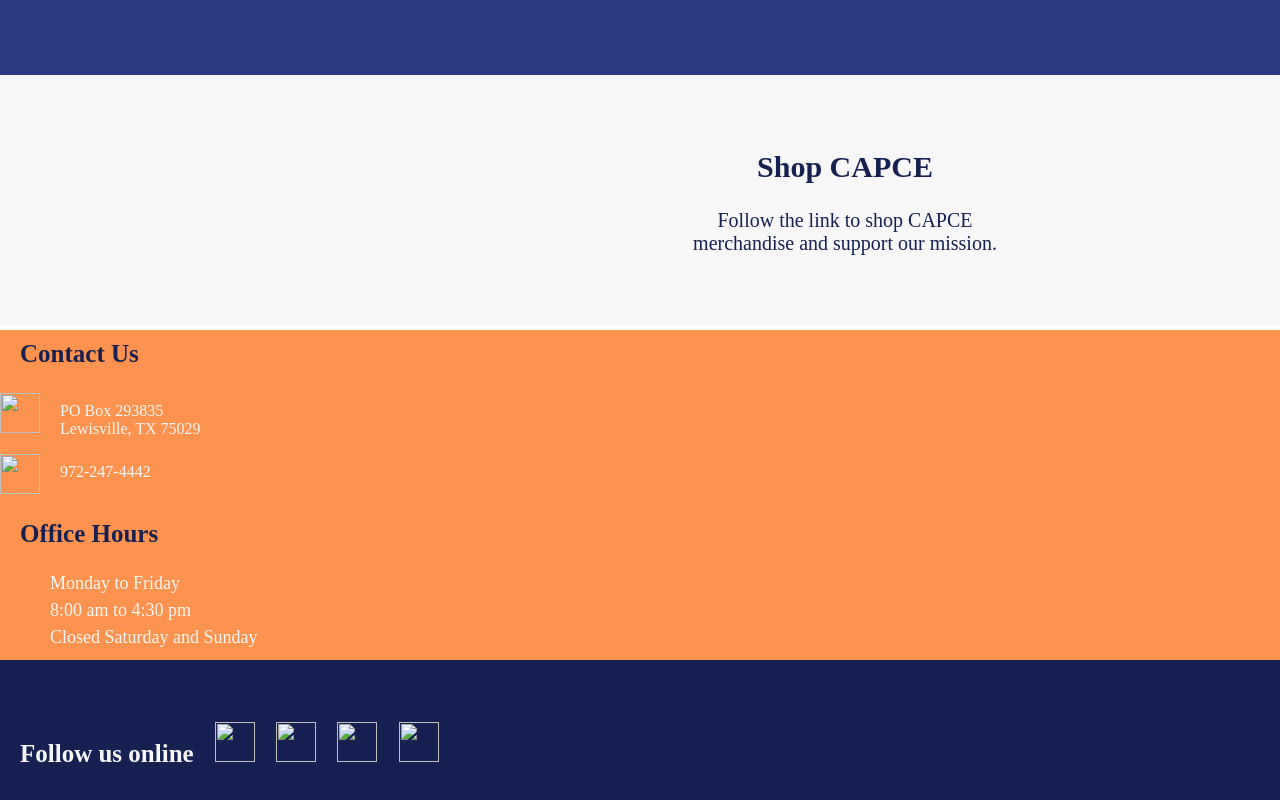
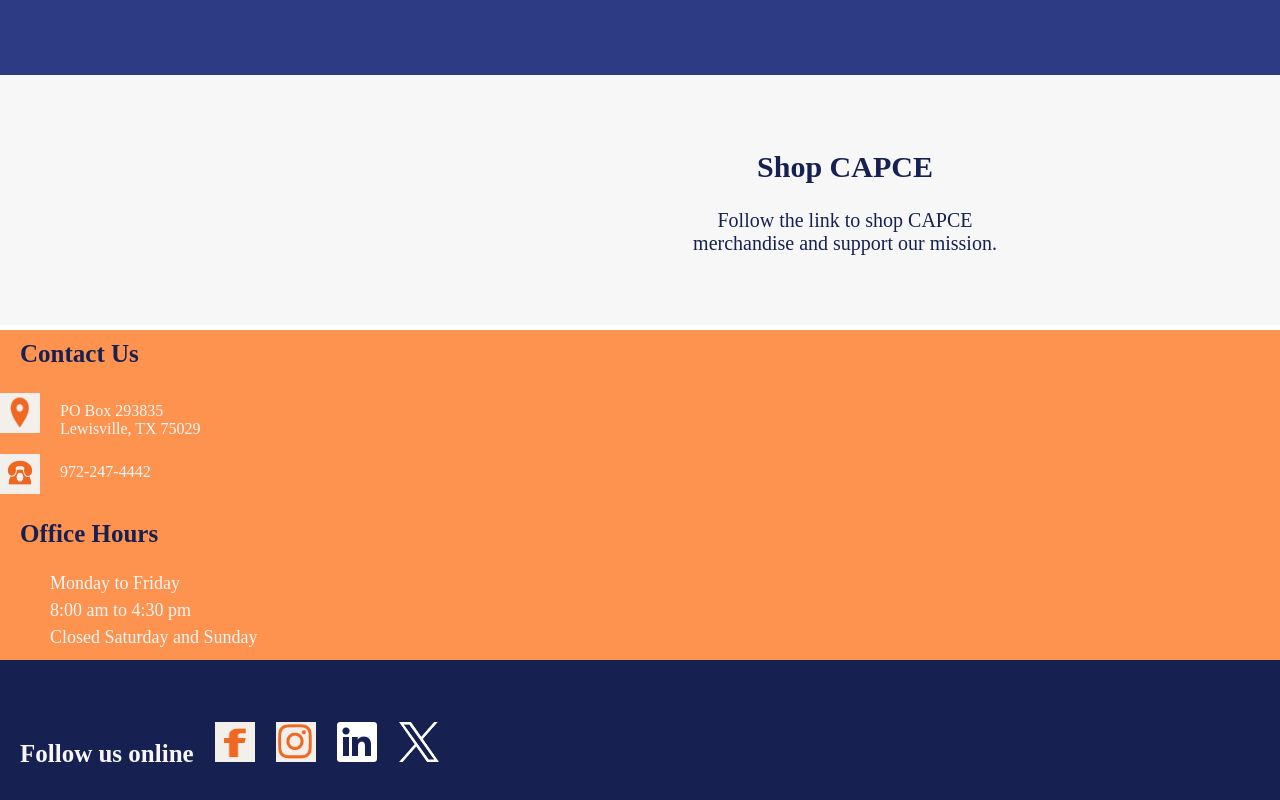
Before and after one commit to djs1972/djs1972.github.io, a plain HTML site: page index.html in a window 1280 px wide. Shown: the part 1999-2799 px from the top of the page. Drawn offline with Linux system fonts and the light colour scheme.

Commit message:
Update index.html

```diff
--- a/index.html
+++ b/index.html
@@ -151,9 +151,9 @@
     </div>
     <div class='contact'>
       <h3>Contact Us</h3>
-        <img src="logos\main\location.png" class="loc">
+        <img src="/location.png" class="loc">
         <p>PO Box 293835<br>Lewisville, TX 75029</p>
-        <img src="logos\main\telephone.png" class="phone">
+        <img src="/telephone.png" class="phone">
         <p>972-247-4442</p>
     </div>
     <div class='hours'>
@@ -164,10 +164,10 @@
     </div>
     <div class='online'>
         <h3>Follow us online
-          <a href="https://www.facebook.com/capce.org/"><img src="logos\main\fb_logo.png" class="fb"></a>
-          <a href="https://www.instagram.com/capce_ems/"><img src="logos\main\insta_logo.png" class="insta"></a>
-          <a href="https://www.linkedin.com/company/99233557/admin/feed/posts/"><img src="logos\main\in40.png" class="linked"></a>
-          <a href="https://twitter.com/capce_ems"><img src="logos\main\x-white.png" class="twitter"></a>
+          <a href="https://www.facebook.com/capce.org/"><img src="/fb_logo.png" class="fb"></a>
+          <a href="https://www.instagram.com/capce_ems/"><img src="/insta_logo.png" class="insta"></a>
+          <a href="https://www.linkedin.com/company/99233557/admin/feed/posts/"><img src="/in40.png" class="linked"></a>
+          <a href="https://twitter.com/capce_ems"><img src="/x-white.png" class="twitter"></a>
         </h3>
     </div>
   </body>
```
